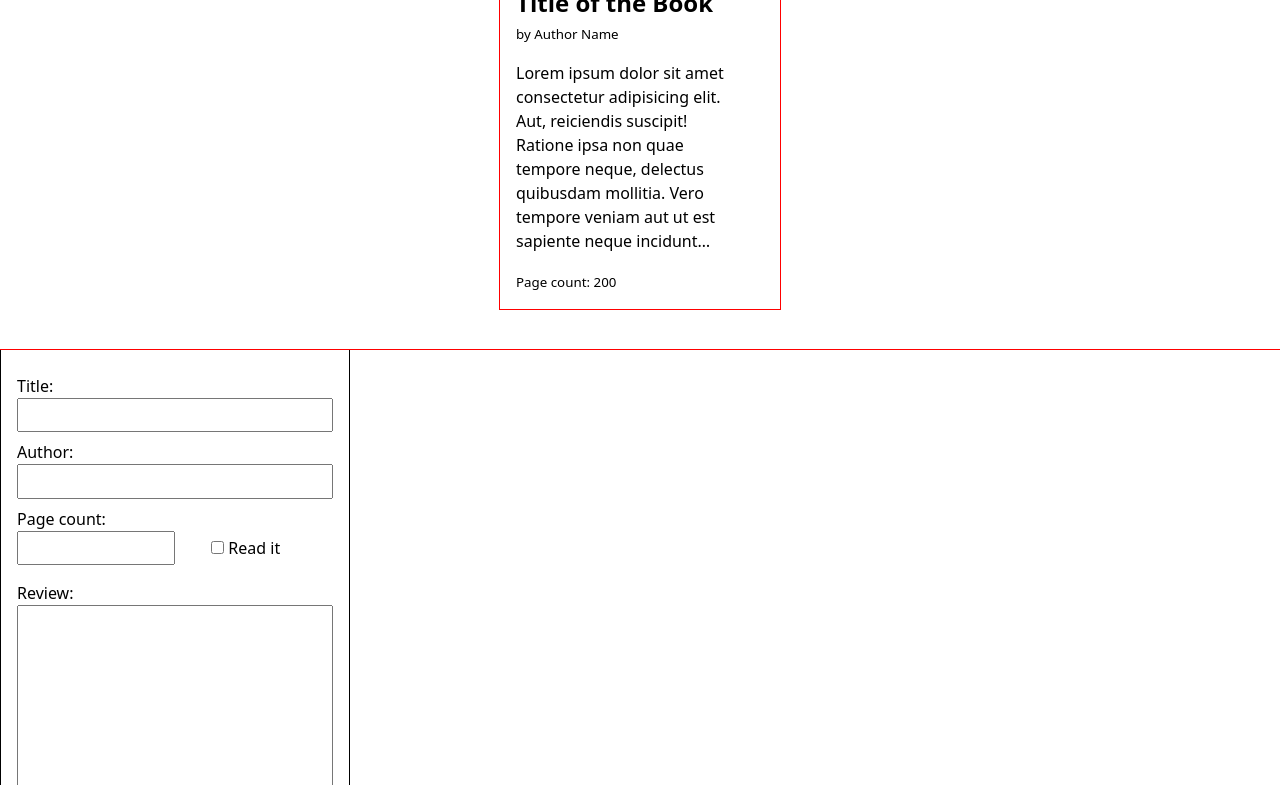
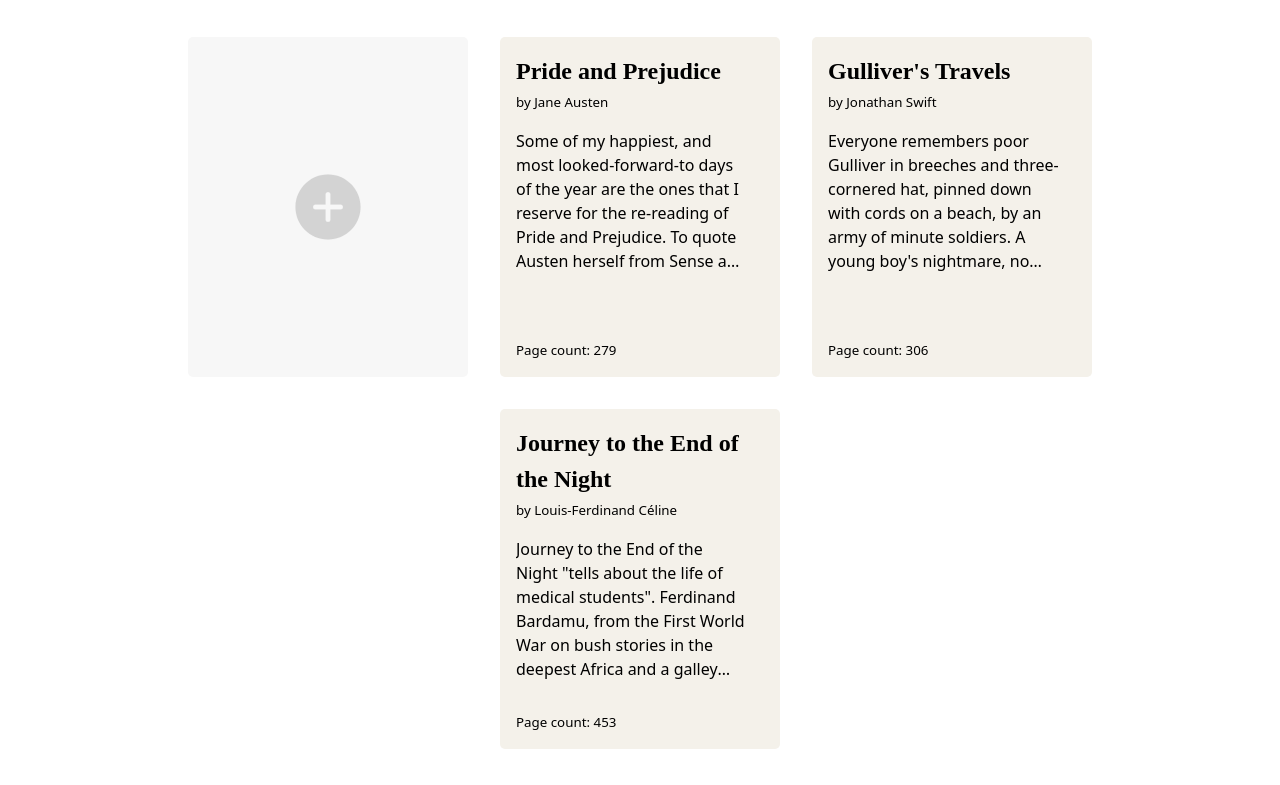
Before and after one commit to raycasimiro/vanillaJS-library-app, a plain HTML site: page index.html in a window 1280 px wide. Shown: the part 71-856 px from the top of the page. Drawn offline with nearby package versions, Linux system fonts and the light colour scheme.

Commit message:
new commit

```diff
--- a/app.js
+++ b/app.js
@@ -17,10 +17,25 @@ class Book {
 }
 
 const formInput = document.getElementById("form-book-details");
+const booksContainer = document.getElementById("books-container");
+
+const dialog = document.querySelector("dialog");
+
+// btnOpenDialog.addEventListener("click", (e) => {
+//   dialog.showModal();
+// });
+
+dialog.addEventListener("click", (e) => {
+  if (e.target.tagName === "DIALOG") dialog.close();
+});
 
 formInput.addEventListener("submit", (e) => {
   e.preventDefault();
-  console.log(getInput());
+  myLibray.push(getInput());
+  refreshBooksContainer();
+  populateBooksContainer();
+  dialog.close();
+  formInput.reset();
 });
 
 const getInput = () => {
@@ -32,3 +47,90 @@ const getInput = () => {
 
   return new Book(title, author, review, pageCount, isRead);
 };
+
+const refreshBooksContainer = () => {
+  booksContainer.innerHTML = ``;
+  createNewBookCard();
+};
+
+const createNewBookCard = () => {
+  let newBookCard = document.createElement("div");
+  let newBookButton = document.createElement("button");
+
+  newBookCard.classList.add("new-book-card");
+  newBookButton.innerHTML = '<ion-icon name="add-circle"></ion-icon>';
+  newBookButton.onclick = () => {
+    dialog.showModal();
+  };
+
+  newBookCard.appendChild(newBookButton);
+  booksContainer.appendChild(newBookCard);
+};
+
+if (booksContainer) {
+  createNewBookCard();
+}
+
+const populateBooksContainer = () => {
+  for (let book of myLibray) {
+    createBookCard(book);
+  }
+};
+
+const createBookCard = (book) => {
+  let bookCard = document.createElement("div");
+  let bookTitle = document.createElement("h2");
+  let bookAuthor = document.createElement("small");
+  let bookReview = document.createElement("p");
+  let bookPageCount = document.createElement("small");
+
+  bookCard.classList.add("book-card");
+  bookTitle.classList.add("book-card-title");
+  bookAuthor.classList.add("book-card-author");
+  bookReview.classList.add("book-card-review");
+  bookPageCount.classList.add("book-card-page-count");
+
+  bookTitle.textContent = `${book.title}`;
+  bookAuthor.textContent = `by ${book.author}`;
+  bookReview.textContent = `${book.review}`;
+  bookPageCount.textContent = `Page count: ${book.pageCount}`;
+
+  bookCard.appendChild(bookTitle);
+  bookCard.appendChild(bookAuthor);
+  bookCard.appendChild(bookReview);
+  bookCard.appendChild(bookPageCount);
+  booksContainer.appendChild(bookCard);
+};
+
+myLibray.push(
+  new Book(
+    "Pride and Prejudice",
+    "Jane Austen",
+    "Some of my happiest, and most looked-forward-to days of the year are the ones that I reserve for the re-reading of Pride and Prejudice. To quote Austen herself from Sense and Sensibility: 'if a book is well written, I always find it too short,' explains perfectly how I feel about this book; no wonder she called this 'my own darling child,' for, for me, P&P is perfect in every conceivable way.",
+    279,
+    true
+  )
+);
+
+myLibray.push(
+  new Book(
+    "Gulliver's Travels",
+    "Jonathan Swift",
+    "Everyone remembers poor Gulliver in breeches and three-cornered hat, pinned down with cords on a beach, by an army of minute soldiers. A young boy's nightmare, no doubt, but there is much more to this book than this rosy image, reproduced endlessly on the pediments of toy shops and theme parks. This is indeed an astonishing book.",
+    306,
+    true
+  )
+);
+
+myLibray.push(
+  new Book(
+    "Journey to the End of the Night",
+    "Louis-Ferdinand Céline",
+    'Journey to the End of the Night "tells about the life of medical students". Ferdinand Bardamu, from the First World War on bush stories in the deepest Africa and a galley trip to America until the return to France as a poor doctor.',
+    453,
+    true
+  )
+);
+
+refreshBooksContainer();
+populateBooksContainer();
--- a/index.html
+++ b/index.html
@@ -8,9 +8,15 @@
     <title>Document</title>
   </head>
   <body>
+    <nav><h2>BookHub</h2></nav>
     <main>
-      <div id="book-container">
-        <div class="book-card">
+      <div id="books-container">
+        <!-- <div class="new-book-card">
+          <button type="button" id="btn-open-dialog">
+            <ion-icon name="add-circle"></ion-icon>
+          </button>
+        </div> -->
+        <!-- <div class="book-card">
           <h2 class="book-card-title">Title of the Book</h2>
           <small class="book-card-author">by Author Name</small>
           <p class="book-card-review">
@@ -20,17 +26,24 @@
             incidunt minima.
           </p>
           <small class="book-card-page-count">Page count: 200</small>
-        </div>
+        </div> -->
       </div>
     </main>
+    <dialog>
       <form method="dialog" id="form-book-details">
         <label for="form-book-title">Title:</label>
-      <input type="text" id="form-book-title" />
+        <input type="text" id="form-book-title" autofocus required />
         <label for="form-book-author">Author:</label>
-      <input type="text" id="form-book-author" />
+        <input type="text" id="form-book-author" required />
         <label for="form-book-page-count">Page count:</label>
         <div style="padding: 0 0 0.5rem 0">
-        <input type="number" id="form-book-page-count" style="width: 50%" />
+          <input
+            type="number"
+            id="form-book-page-count"
+            style="width: 50%"
+            min="1"
+            required
+          />
           <input
             type="checkbox"
             id="form-book-is-read"
@@ -42,5 +55,14 @@
         <textarea name="" cols="30" rows="10" id="form-book-review"></textarea>
         <button type="submit" style="margin-top: 1rem">Add to library</button>
       </form>
+    </dialog>
+    <script
+      type="module"
+      src="https://unpkg.com/ionicons@7.1.0/dist/ionicons/ionicons.esm.js"
+    ></script>
+    <script
+      nomodule
+      src="https://unpkg.com/ionicons@7.1.0/dist/ionicons/ionicons.js"
+    ></script>
   </body>
 </html>
--- a/style.css
+++ b/style.css
@@ -49,7 +49,6 @@ h6 {
 }
 
 #form-book-details {
-  border: 1px solid black;
   width: 350px;
   display: flex;
   flex-direction: column;
@@ -60,8 +59,7 @@ label {
   padding-top: 0.5rem;
 }
 
-#book-container {
-  outline: 1px solid red;
+#books-container {
   display: flex;
   flex-wrap: wrap;
   justify-content: center;
@@ -71,10 +69,12 @@ label {
 
 .book-card {
   width: 280px;
-  height: auto;
-  outline: 1px solid red;
+  height: 340px;
   margin: 1rem;
   padding: 1rem;
+  border-radius: 5px;
+  position: relative;
+  background-color: #f4f1ea;
 }
 
 input {
@@ -86,13 +86,74 @@ input {
   -webkit-line-clamp: 4;
   -webkit-box-orient: vertical;
   overflow: hidden;
+  padding-right: 1rem;
+  font-family: "Times New Roman", Times, serif;
 }
 
 .book-card-review {
   display: -webkit-box;
-  -webkit-line-clamp: 8;
+  -webkit-line-clamp: 6;
   -webkit-box-orient: vertical;
   overflow: hidden;
   margin: 1rem 0;
   padding-right: 1rem;
 }
+
+.book-card-page-count {
+  align-self: flex-end;
+  position: absolute;
+  bottom: 1rem;
+}
+
+nav {
+  display: flex;
+  padding: 1rem;
+  color: white;
+  background-color: black;
+}
+
+.new-book-card {
+  width: 280px;
+  height: 340px;
+  margin: 1rem;
+  padding: 1rem;
+  display: flex;
+  justify-content: center;
+  align-items: center;
+  background-color: rgb(247, 247, 247);
+  border-radius: 5px;
+}
+
+.new-book-card > button {
+  background-color: transparent;
+  border: 0;
+  border-radius: 100px;
+  width: 80px;
+  padding: 0;
+  display: flex;
+  justify-content: center;
+  align-items: center;
+  font-size: 5rem;
+  cursor: pointer;
+  color: lightgray;
+  transition: all 100ms ease-in-out;
+}
+
+.new-book-card > button:focus {
+  outline: none;
+  box-shadow: none;
+}
+
+.new-book-card > button:hover {
+  color: black;
+}
+
+dialog {
+  margin: auto;
+  border: 0;
+  border-radius: 5px;
+}
+
+dialog::backdrop {
+  background-color: rgba(0, 0, 0, 0.391);
+}
```
Lines whose indentation alone changed are shown as unchanged.
